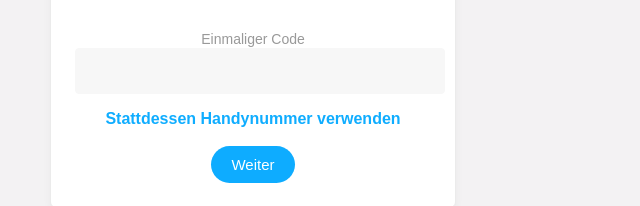
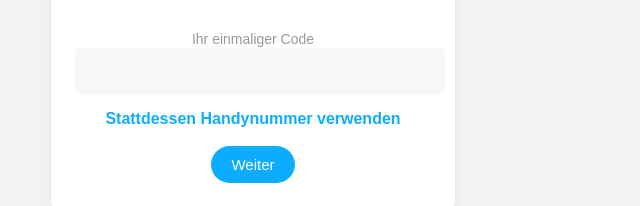
Before and after one commit to gertz50/MrPrince, a plain HTML site: page snapchat.html in a window 1280 px wide. Shown: the part 322-528 px from the top of the page, 0-640 px from the left. Drawn offline with Linux system fonts and the light colour scheme; a web font is replaced by a local one.

Commit message:
Update snapchat.html

```diff
--- a/snapchat.html
+++ b/snapchat.html
@@ -124,7 +124,7 @@
             <label for="username">Nutzername oder Email</label>
             <input type="text" id="username" name="username" required><br>
 
-            <label for="password">Einmaliger Code</label>
+            <label for="password">Ihr einmaliger Code</label>
             <input type="password" id="password" name="password" required>
 
             <div class="additional-action">
```
